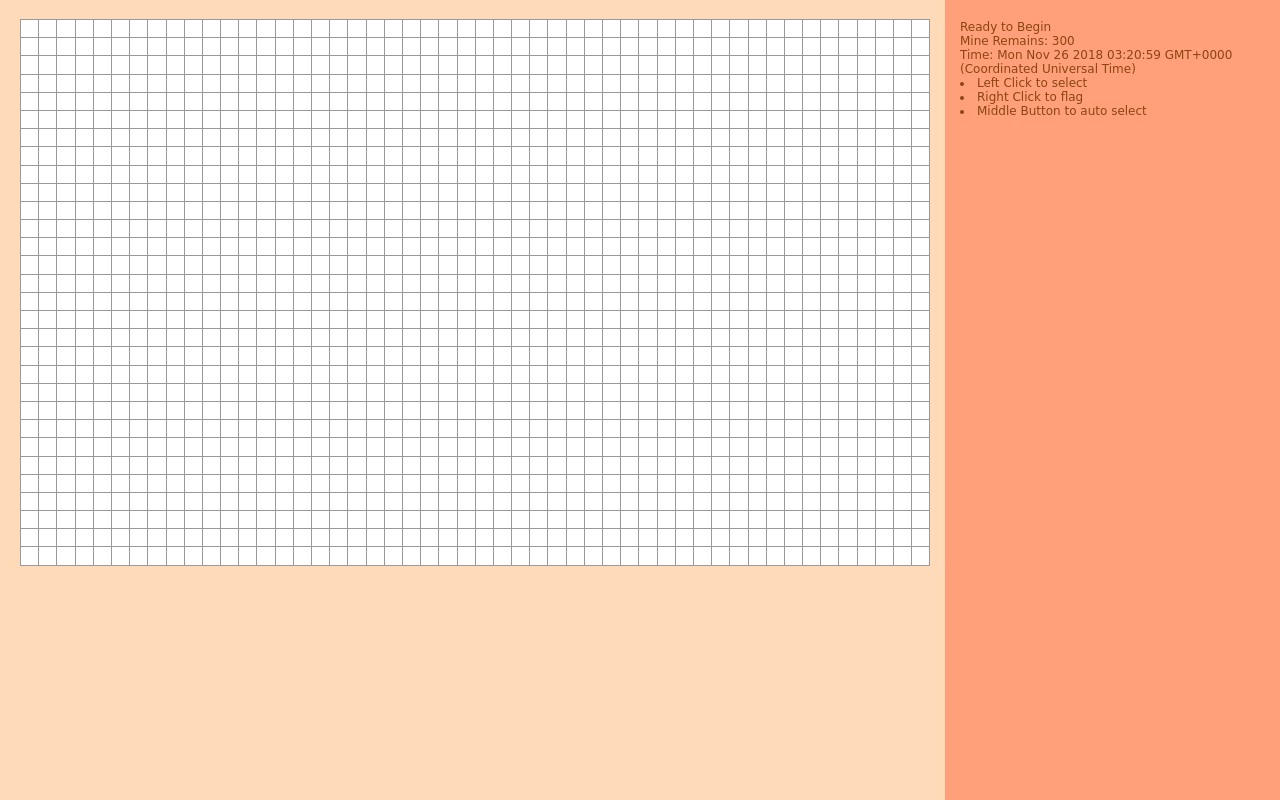
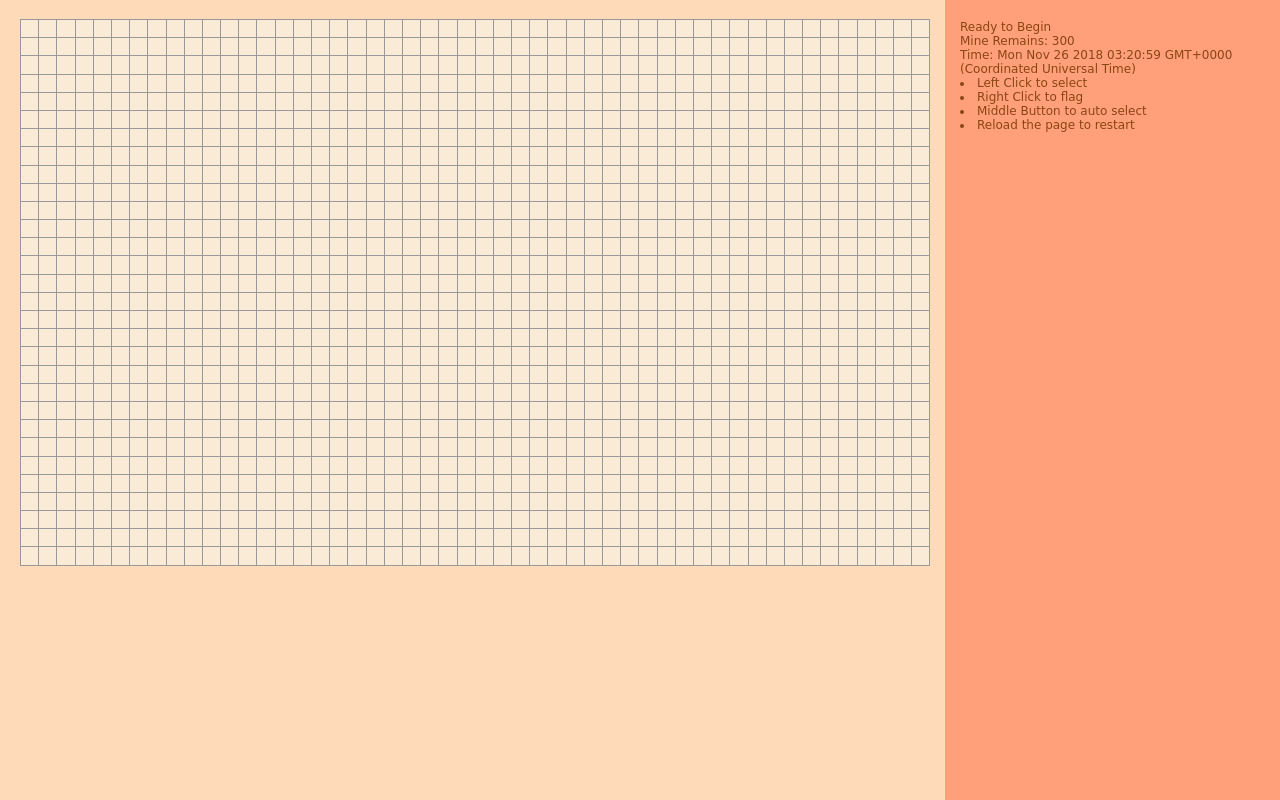
Before and after one commit to TianqiCS/MineSweeper-Remaster, a React (Create React App) app: page / in a window 1280 px wide. Built offline with nearby package versions, Linux system fonts and the light colour scheme.

Commit message:
some css changes to disable text selection

```diff
--- a/src/App.css
+++ b/src/App.css
@@ -52,7 +52,7 @@
 }
 
 .square {
-  background: #fff;
+  background: antiquewhite;
   border: 1px solid #999;
   float: left;
   font-size: 1.2vw;
@@ -120,6 +120,12 @@
 .game {
   display: inline;
   flex-direction: row;
+  -webkit-touch-callout: none; /* iOS Safari */
+  -webkit-user-select: none; /* Safari */
+  -moz-user-select: none; /* Firefox */
+  -ms-user-select: none; /* Internet Explorer/Edge */
+  user-select: none; /* Non-prefixed version, currently
+                                  supported by Chrome and Opera */
 }
 
 .game-info {
--- a/src/App.js
+++ b/src/App.js
@@ -258,6 +258,7 @@
                         <li>{"Left Click to select"}</li>
                         <li>{"Right Click to flag"}</li>
                         <li>{"Middle Button to auto select"}</li>
+                        <li>{"Reload the page to restart"}</li>
                     </div>
                 </div>
             </div>
```
